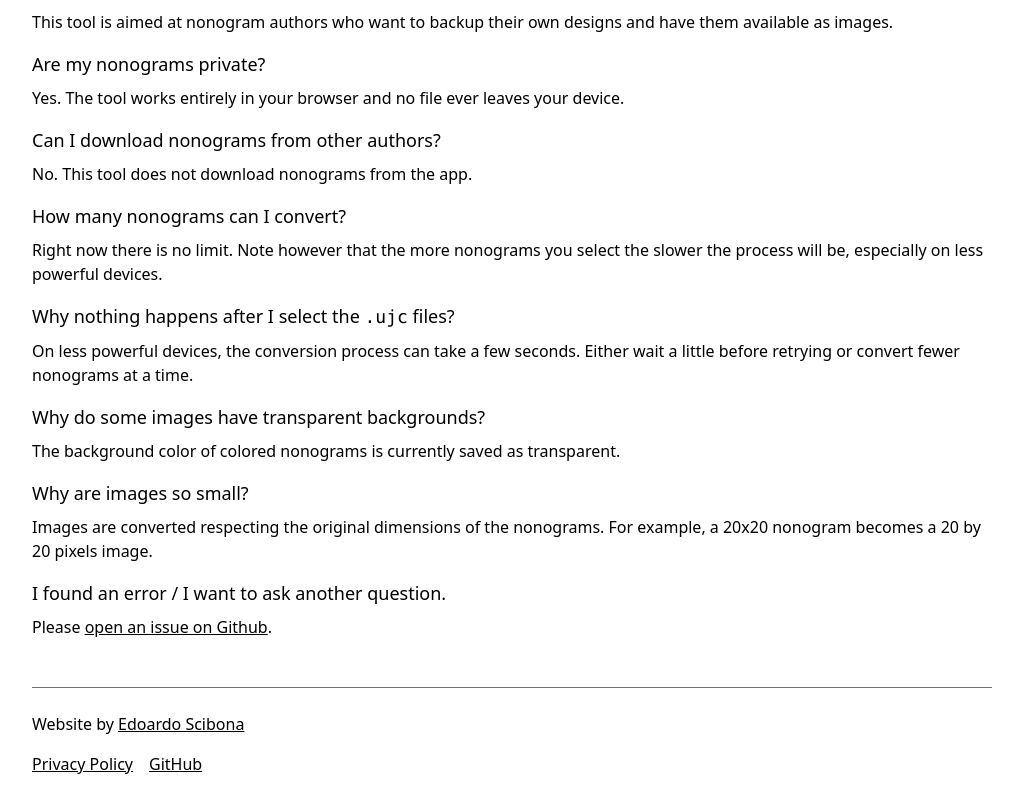
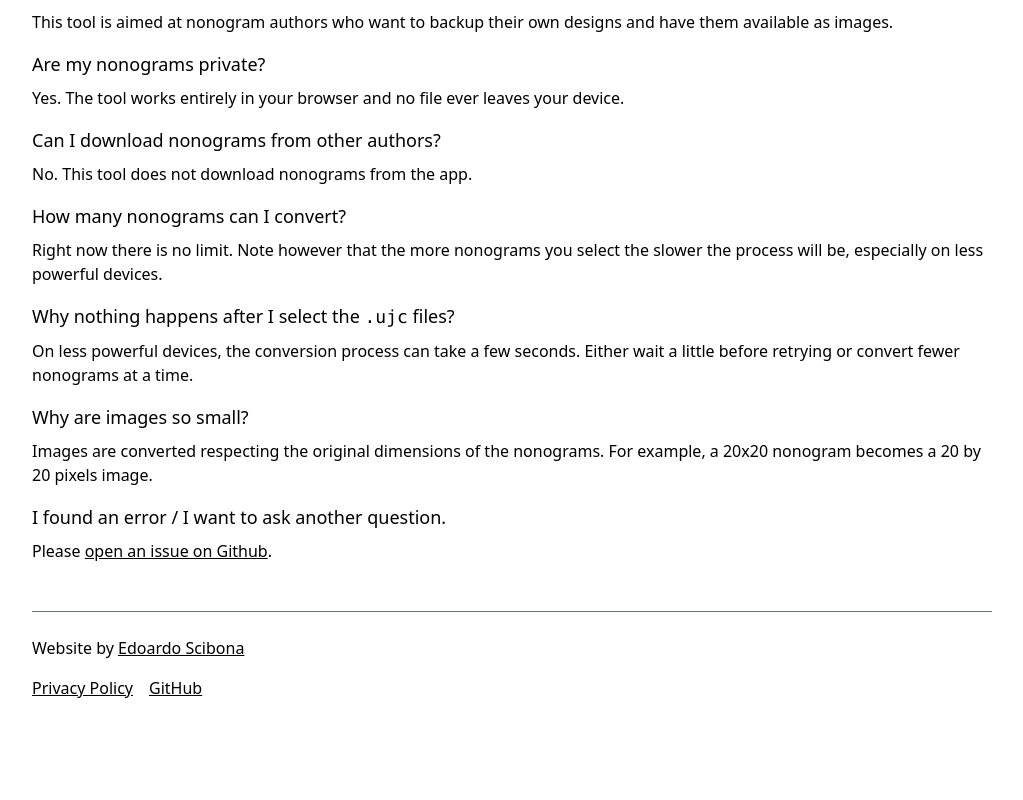
Before and after one commit to velut/ujc-to-png, a Next.js app: page / in a window 1280 px wide. Shown: the part 942-1742 px from the top of the page, without its empty margins (128-1151 px from the left). After the commit the page ends 1666 px from the top, so only its background shows below. Built offline with nearby package versions, Linux system fonts and the light colour scheme.

Commit message:
docs: remove transparent image faq

```diff
--- a/pages/index.tsx
+++ b/pages/index.tsx
@@ -156,16 +156,6 @@ const Home: NextPage = () => {
           </div>
 
           <div className="space-y-2">
-            <h3 className="text-lg">
-              Why do some images have transparent backgrounds?
-            </h3>
-            <p>
-              The background color of colored nonograms is currently saved as
-              transparent.
-            </p>
-          </div>
-
-          <div className="space-y-2">
             <h3 className="text-lg">Why are images so small?</h3>
             <p>
               Images are converted respecting the original dimensions of the
```
